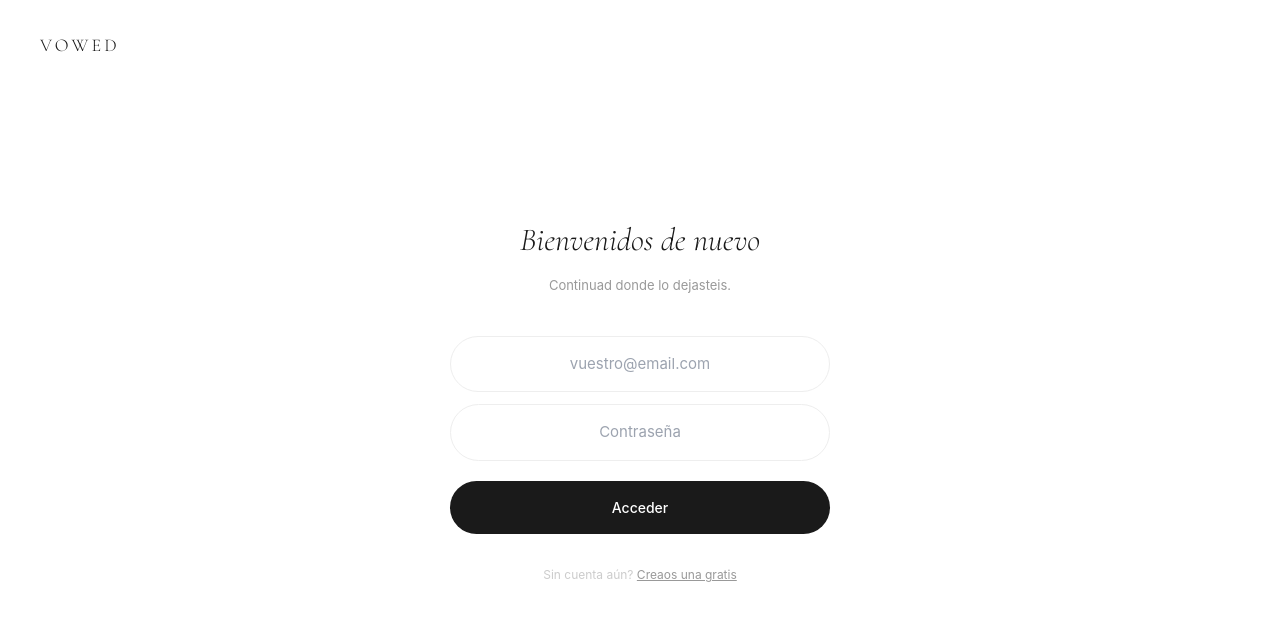
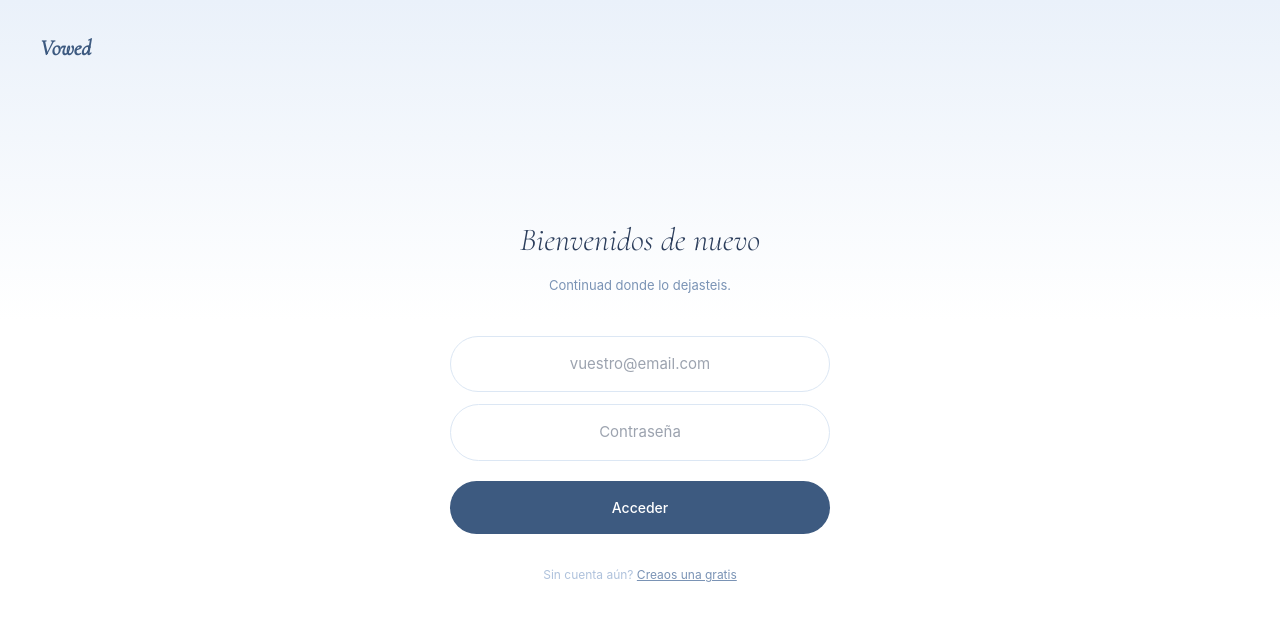
Before and after one commit to bertagracia86/vowed, a Next.js app: page /login in a window 1280 px wide. Shown: the top 620 px of the page. Built offline with nearby package versions, Linux system fonts and the light colour scheme; a web font is replaced by a local one.

Commit message:
Update page.tsx

```diff
--- a/app/login/page.tsx
+++ b/app/login/page.tsx
@@ -25,41 +25,41 @@ export default function LoginPage() {
   }
 
   return (
-    <div className="min-h-screen flex flex-col items-center justify-center px-6" style={{background:'white',fontFamily:"'Inter',sans-serif"}}>
-      <Link href="/" style={{fontFamily:F,fontSize:18,fontWeight:300,letterSpacing:'0.18em',textTransform:'uppercase',color:'#1A1A1A',position:'absolute',top:32,left:40}}>
+    <div className="min-h-screen flex flex-col items-center justify-center px-6" style={{background:'linear-gradient(180deg,#EAF1FA 0%,white 40%)',fontFamily:"'Inter',sans-serif"}}>
+      <Link href="/" style={{fontFamily:F,fontSize:22,fontStyle:'italic',fontWeight:700,color:'#3D5A80',position:'absolute',top:32,left:40}}>
         Vowed
       </Link>
 
       <div style={{width:'100%',maxWidth:380}} className="text-center">
-        <h1 style={{fontFamily:F,fontSize:32,fontWeight:300,fontStyle:'italic',color:'#1A1A1A',marginBottom:12}}>
+        <h1 style={{fontFamily:F,fontSize:32,fontWeight:300,fontStyle:'italic',color:'#2C3E5C',marginBottom:12}}>
           Bienvenidos de nuevo
         </h1>
-        <p style={{fontSize:13,color:'#999',marginBottom:40}}>Continuad donde lo dejasteis.</p>
+        <p style={{fontSize:13,color:'#7A93B5',marginBottom:40}}>Continuad donde lo dejasteis.</p>
 
         <form onSubmit={handleLogin} className="flex flex-col gap-3">
           <input
             type="email" value={email} onChange={e=>setEmail(e.target.value)} required
             placeholder="vuestro@email.com"
-            style={{width:'100%',border:'1px solid #EEEEEE',borderRadius:999,padding:'16px 24px',fontSize:15,outline:'none',textAlign:'center'}}
-            onFocus={e=>e.target.style.borderColor='#1A1A1A'} onBlur={e=>e.target.style.borderColor='#EEEEEE'}
+            style={{width:'100%',border:'1px solid #DCE7F4',borderRadius:999,padding:'16px 24px',fontSize:15,outline:'none',textAlign:'center',background:'white'}}
+            onFocus={e=>e.target.style.borderColor='#3D5A80'} onBlur={e=>e.target.style.borderColor='#DCE7F4'}
           />
           <input
             type="password" value={password} onChange={e=>setPassword(e.target.value)} required
             placeholder="Contraseña"
-            style={{width:'100%',border:'1px solid #EEEEEE',borderRadius:999,padding:'16px 24px',fontSize:15,outline:'none',textAlign:'center'}}
-            onFocus={e=>e.target.style.borderColor='#1A1A1A'} onBlur={e=>e.target.style.borderColor='#EEEEEE'}
+            style={{width:'100%',border:'1px solid #DCE7F4',borderRadius:999,padding:'16px 24px',fontSize:15,outline:'none',textAlign:'center',background:'white'}}
+            onFocus={e=>e.target.style.borderColor='#3D5A80'} onBlur={e=>e.target.style.borderColor='#DCE7F4'}
           />
           {error && <p style={{fontSize:12,color:'#C0594F'}}>{error}</p>}
           <button
             type="submit" disabled={loading}
-            style={{width:'100%',borderRadius:999,padding:'16px 0',border:'none',background:'#1A1A1A',color:'white',fontSize:14,fontWeight:500,cursor:'pointer',marginTop:8,opacity:loading?0.6:1}}
+            style={{width:'100%',borderRadius:999,padding:'16px 0',border:'none',background:'#3D5A80',color:'white',fontSize:14,fontWeight:500,cursor:'pointer',marginTop:8,opacity:loading?0.6:1}}
           >
             {loading ? 'Accediendo...' : 'Acceder'}
           </button>
         </form>
 
-        <p style={{fontSize:12,color:'#CCC',marginTop:32}}>
-          Sin cuenta aún? <Link href="/register" style={{color:'#999',textDecoration:'underline'}}>Creaos una gratis</Link>
+        <p style={{fontSize:12,color:'#AFC2DC',marginTop:32}}>
+          Sin cuenta aún? <Link href="/register" style={{color:'#7A93B5',textDecoration:'underline'}}>Creaos una gratis</Link>
         </p>
       </div>
     </div>
```
